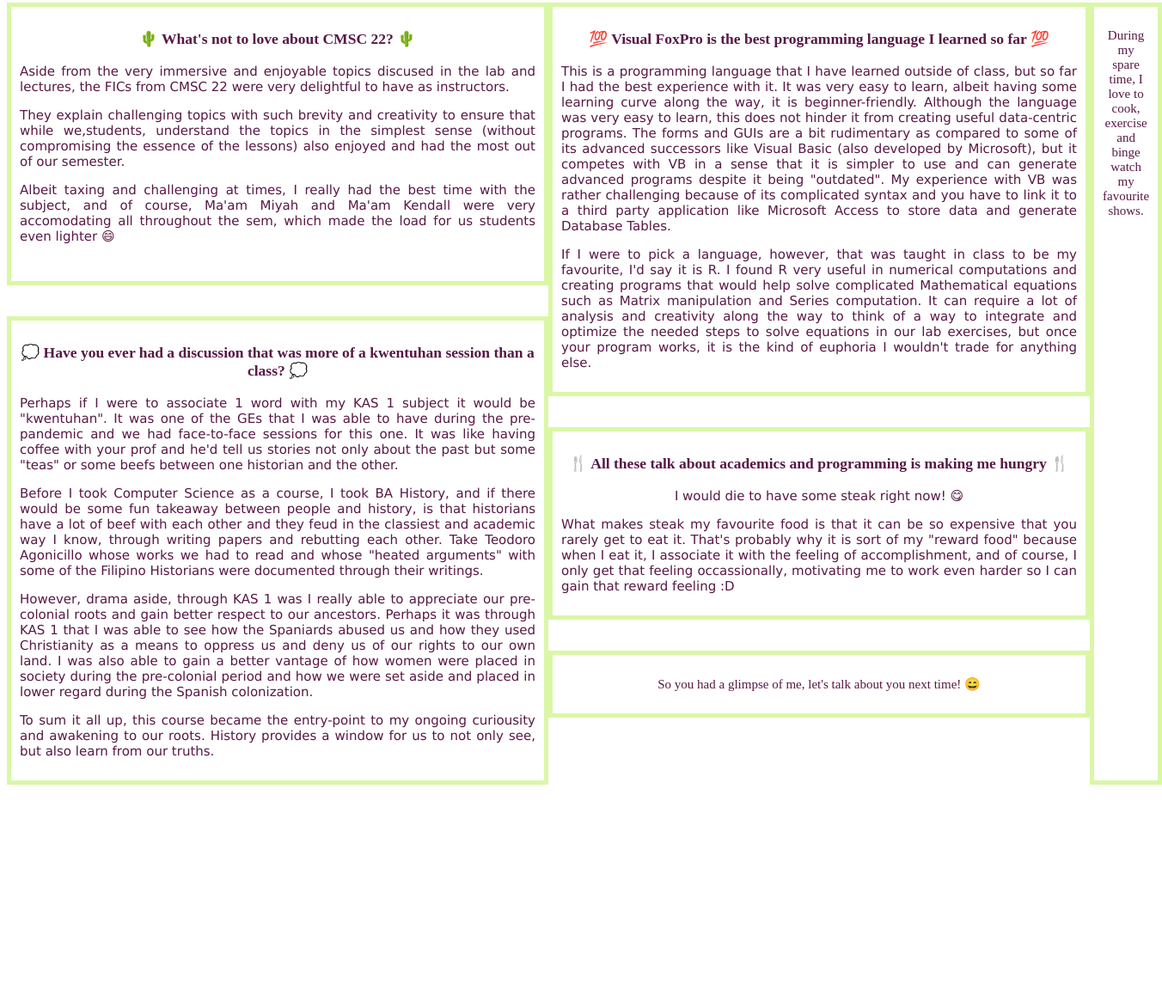
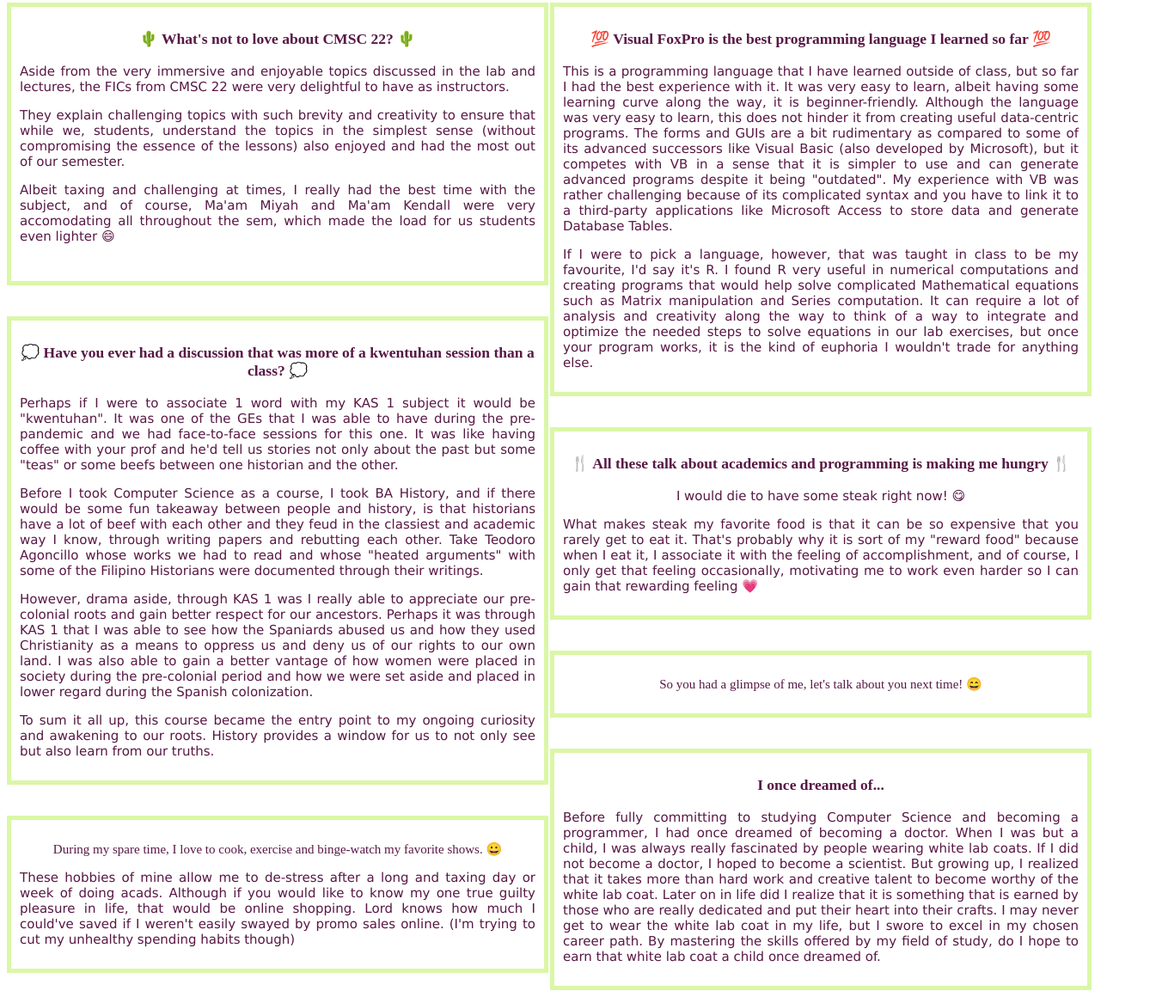
Before and after one commit to YahnaH/YahnaH.github.io, a plain HTML site: page index.html in a window 1280 px wide. Shown: the part 166-1326 px from the top of the page at 86% size, 1352 px wide, since content can reach past the window. Before the commit the page ends 1087 px from the top, so only its background shows below. Drawn offline with Linux system fonts and the light colour scheme.

Commit message:
Update index.html

```diff
--- a/index.html
+++ b/index.html
@@ -23,10 +23,10 @@
 <div class = "subj">
     <h3>&#127797 What's not to love about CMSC 22? &#127797</h3>
 <div class = subj_sub>
-    <P>Aside from the very immersive and enjoyable topics discused in the lab and lectures, the FICs from CMSC 22 were very delightful to have as instructors.</p>
-    <p>They explain challenging topics with such brevity and creativity to ensure that while we,students, understand the topics in the simplest sense (without compromising the essence of the lessons) also enjoyed and had the most out of our semester.</p>
-    <p>Albeit taxing and challenging at times, I really had the best time with the subject, and of course, Ma'am Miyah and Ma'am Kendall were very accomodating all throughout the sem, which made the load for us students even lighter &#128516;</p>
-    <br>
+    <P>Aside from the very immersive and enjoyable topics discussed in the lab and lectures, the FICs from CMSC 22 were very delightful to have as instructors.</p>
+        <p>They explain challenging topics with such brevity and creativity to ensure that while we, students, understand the topics in the simplest sense (without compromising the essence of the lessons) also enjoyed and had the most out of our semester.</p>
+        <p>Albeit taxing and challenging at times, I really had the best time with the subject, and of course, Ma'am Miyah and Ma'am Kendall were very accomodating all throughout the sem, which made the load for us students even lighter &#128516;</p>
+        <br>
 </div> <!--div class = subj-->
 </div> <!--div class = subj_sub-->
 <br><br>
@@ -38,18 +38,32 @@
         It was one of the GEs that I was able to have during the pre-pandemic and we had face-to-face sessions for this one.
         It was like having coffee with your prof and he'd tell us stories not only about the past but some "teas" or some beefs between one historian and the other.  </p>
     <p>Before I took Computer Science as a course, I took BA History, and if there would be some fun takeaway between people and history, is that historians have a lot of beef with each other and they feud in the classiest and academic way
-        I know, through writing papers and rebutting each other. Take Teodoro Agonicillo whose works we had to read and whose "heated arguments"
+        I know, through writing papers and rebutting each other. Take Teodoro Agoncillo  whose works we had to read and whose "heated arguments"
         with some of the Filipino Historians were documented through their writings.</p>
 
-    <p>However, drama aside, through KAS 1 was I really able to appreciate our pre-colonial roots and gain better respect to our ancestors.
+    <p>However, drama aside, through KAS 1 was I really able to appreciate our pre-colonial roots and gain better respect for our ancestors.
         Perhaps it was through KAS 1 that I was able to see how the Spaniards abused us and how they used Christianity as a means to oppress
         us and deny us of our rights to our own land. I was also able to gain a better vantage of how women were placed in society during the
         pre-colonial period and how we were set aside and placed in lower regard during the Spanish colonization. </p>
-    <p>To sum it all up, this course became the entry-point to my ongoing curiousity and awakening to our roots.
-        History provides a window for us to not only see, but also learn from our truths.</p>
+    <p>To sum it all up, this course became the entry point to my ongoing curiosity and awakening to our roots.
+        History provides a window for us to not only see but also learn from our truths.</p>
 
 </div> <!--div class = subj_sub-->
 </div> <!--div class = subj-->
+
+<br><br>
+<div class = "subj">
+    <p>During my spare time, I love to cook, exercise and binge-watch my favorite shows.
+        &#128512</p>
+<div class = "subj_sub">
+    <p>These hobbies of mine allow me to de-stress after a long and taxing day or week of
+        doing acads. Although if you would like to know my one true guilty pleasure in life, that would be
+        online shopping. Lord knows how much I could've saved if I weren't easily swayed by promo sales online.
+        (I'm trying to cut my unhealthy spending habits though)
+    </p>
+</div>
+</div>
+
 </div> <!--div id = col1-->
 
 
@@ -62,10 +76,10 @@
         Although the language was very easy to learn, this does not hinder it from creating useful data-centric programs.
         The forms and GUIs are a bit rudimentary as compared to some of its advanced successors like Visual Basic (also developed by Microsoft),
         but it competes with VB in a sense that it is simpler to use and can generate advanced programs despite it being
-        "outdated". My experience with VB was rather challenging because of its complicated syntax and you have to link it to a third party
-        application like Microsoft Access to store data and generate Database Tables.</p>
+        "outdated". My experience with VB was rather challenging because of its complicated syntax and you have to link it to a third-party
+        applications like Microsoft Access to store data and generate Database Tables.</p>
 
-    <p>If I were to pick a language, however, that was taught in class to be my favourite, I'd say it is R.
+    <p>If I were to pick a language, however, that was taught in class to be my favourite, I'd say it's R.
         I found R very useful in numerical computations and creating programs that would help solve complicated
         Mathematical equations such as Matrix manipulation and Series computation. It can require a lot of analysis
         and creativity along the way to think of a way to integrate and optimize the needed steps to solve equations in our
@@ -78,10 +92,10 @@
     <h3>&#127860 All these talk about academics and programming is making me hungry &#127860</h3>
 <div class = "subj_sub">
 <p style="text-align: center;">I would die to have some steak right now! &#128523 </p>
-<p>What makes steak my favourite food is that it can be so expensive that you rarely get to eat it.
+<p>What makes steak my favorite food is that it can be so expensive that you rarely get to eat it.
     That's probably why it is sort of my "reward food" because when I eat it, I associate it with the feeling
-    of accomplishment, and of course, I only get that feeling occassionally, motivating me to work even harder
-    so I can gain that reward feeling :D </p>
+    of accomplishment, and of course, I only get that feeling occasionally, motivating me to work even harder
+    so I can gain that rewarding feeling &#128151 </p>
 </div>
 </div>
 
@@ -89,12 +103,27 @@
 <div class = "subj">
     <p>So you had a glimpse of me, let's talk about you next time! &#128516</p>
 </div>
+
+<br><br>
+<div class = "subj">
+    <h3>I once dreamed of...</h3>
+<div class = "subj_sub">
+    <p>Before fully committing to studying Computer Science and becoming a programmer, I had once dreamed of
+        becoming a doctor. When I was but a child, I was always really fascinated by people wearing white lab coats.
+        If I did not become a doctor, I hoped to become a scientist. But growing up, I realized that it takes more than
+        hard work and creative talent to become worthy of the white lab coat. Later on in life did I realize
+        that it is something that is earned by those who are really dedicated and put their heart into their crafts.
+        I may never get to wear the white lab coat in my life, but I swore to excel in my chosen career path. By mastering the skills
+        offered by my field of study, do I hope to earn that white lab coat a child once dreamed of.
+
+    </p>
+</div>
+</div>
+
 </div> <!--div id col2-->
 
-<div class = "subj">
-    <p>During my spare time, I love to cook, exercise and binge watch my favourite shows.</p>
-</div>
 </section> <!--section class contain-->
+
 
 </body>
 </html>
```
